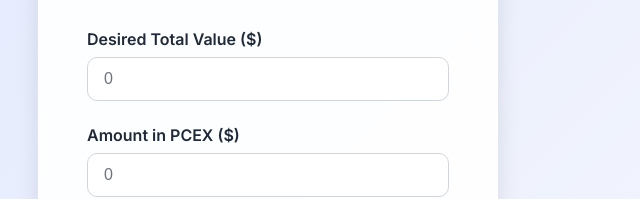
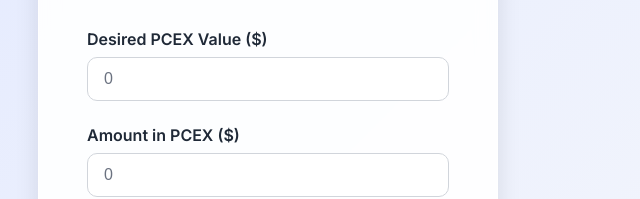
Before and after one commit to lalu122/calculator, a plain HTML site: page index.html in a window 1280 px wide. Both pictures are taken after a click on the button "PCEX Growth Time Estimator". Shown: the part 229-428 px from the top of the page, 372-1012 px from the left. Drawn offline with Linux system fonts and the light colour scheme.

Commit message:
Update index.html

```diff
--- a/index.html
+++ b/index.html
@@ -201,7 +201,7 @@
   <div class="calculator hidden" id="calc2">
     <h1>PCEX Growth Time Estimator</h1>
     <div class="field">
-      <label for="desired2">Desired Total Value ($)</label>
+      <label for="desired2">Desired PCEX Value ($)</label>
       <input type="number" id="desired2" value="0" placeholder="0" min="0" step="0.01">
     </div>
     <div class="field">
```
